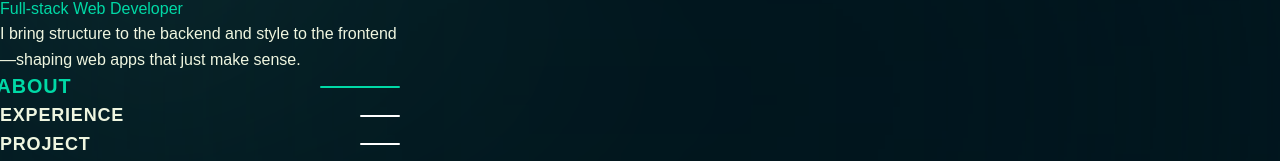
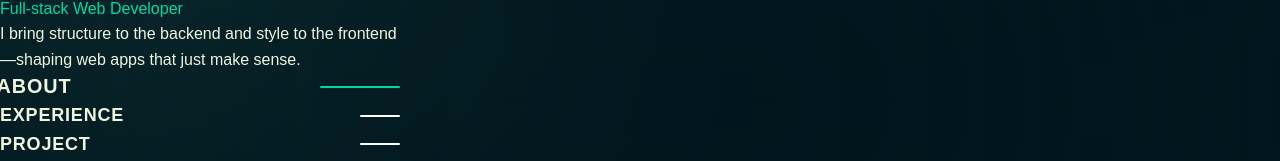
Before and after one commit to keithagreda/kagreda, a Next.js app in the folder keithagreda/: page / in a window 1280 px wide. Shown: the part 300-461 px from the top of the page. Built offline with nearby package versions, Linux system fonts and the light colour scheme.

Commit message:
fixed for build
fixed syntax errors

```diff
--- a/keithagreda/src/app/components/ExperienceCard.tsx
+++ b/keithagreda/src/app/components/ExperienceCard.tsx
@@ -1,6 +1,6 @@
 import React from "react";
 import style from "./ExperienceCard.module.css";
-import { Experience } from "../experience/page";
+import { Experience } from "./experience/Experience";
 
 const ExperienceCard: React.FC<Experience> = ({
   tenure,
--- a/keithagreda/src/app/about/page.tsx
+++ b/keithagreda/src/app/components/about/About.tsx
@@ -1,6 +1,6 @@
 import React, { forwardRef } from "react";
 
-const About = forwardRef<HTMLDivElement, {}>((props, ref) => {
+const About = forwardRef<HTMLDivElement>((props, ref) => {
   return (
     <div
       ref={ref}
--- a/keithagreda/src/app/experience/page.tsx
+++ b/keithagreda/src/app/components/experience/Experience.tsx
@@ -1,5 +1,5 @@
 import React, { forwardRef } from "react";
-import ExperienceCard from "../components/ExperienceCard";
+import ExperienceCard from "../ExperienceCard";
 
 export interface Experience {
   tenure: string;
@@ -28,7 +28,7 @@ const exps: Experience[] = [
   },
 ];
 
-const Experience = forwardRef<HTMLDivElement, {}>((props, ref) => {
+const Experience = forwardRef<HTMLDivElement>((props, ref) => {
   return (
     <div ref={ref} className="flex flex-col md:gap-4 px-1 md:px-0">
       <h1 className="text-xl font-semibold">Experience</h1>
--- a/keithagreda/src/app/projects/page.tsx
+++ b/keithagreda/src/app/components/projects/Project.tsx
@@ -1,5 +1,5 @@
 import React, { forwardRef } from "react";
-import ProjectCard, { ProjectDto } from "../components/ProjectCard";
+import ProjectCard, { ProjectDto } from "../ProjectCard";
 const projects: ProjectDto[] = [
   {
     id: 1,
@@ -24,7 +24,7 @@ const projects: ProjectDto[] = [
   // },
 ];
 
-const Projects = forwardRef<HTMLDivElement, {}>((props, ref) => {
+const Projects = forwardRef<HTMLDivElement>((props, ref) => {
   return (
     <div ref={ref} className="flex flex-col md:gap-4 px-1 md:px-0">
       <h1 className="text-xl font-semibold">Projects</h1>
--- a/keithagreda/src/app/globals.css
+++ b/keithagreda/src/app/globals.css
@@ -70,7 +70,7 @@ div {
 
 .navHighlight {
   font-weight: 600;
-  color: #00d9a6;
+
   transform: scale(1.1);
   transition: transform 0.3s ease, box-shadow 0.3s ease;
   display: inline-flex;
--- a/keithagreda/src/app/page.tsx
+++ b/keithagreda/src/app/page.tsx
@@ -1,8 +1,8 @@
 "use client";
-import ProfileDetail from "./profile-details/page";
-import About from "./about/page";
-import Experience from "./experience/page";
-import Project from "./projects/page";
+import ProfileDetail from "./profile-details/ProfileDetail";
+import About from "./components/about/About";
+import Experience from "./components/experience/Experience";
+import Project from "./components/projects/Project";
 import Blob from "./blob/page";
 import { useEffect, useRef, useState } from "react";
 
@@ -21,11 +21,11 @@ function useIsDesktop(breakpoint = 768) {
 
 export default function Home() {
   const isDesktop = useIsDesktop();
-  const aboutRef = useRef<HTMLDivElement | null>(null);
-  const experienceRef = useRef<HTMLDivElement | null>(null);
-  const projectRef = useRef<HTMLDivElement | null>(null);
+  const aboutRef = useRef<HTMLDivElement>(null);
+  const experienceRef = useRef<HTMLDivElement>(null);
+  const projectRef = useRef<HTMLDivElement>(null);
 
-  const scrollableRef = useRef<HTMLDivElement | null>(null);
+  const scrollableRef = useRef<HTMLDivElement>(null);
   const [activeSection, setActiveSection] = useState<string>("");
 
   useEffect(() => {
--- a/keithagreda/src/app/profile-details/page.tsx
+++ b/keithagreda/src/app/profile-details/ProfileDetail.tsx
@@ -10,7 +10,7 @@ type Props = {
   activeSection: string;
 };
 
-const Page = ({
+const ProfileDetail = ({
   aboutRef,
   experienceRef,
   projectRef,
@@ -102,4 +102,4 @@ const Page = ({
   );
 };
 
-export default Page;
+export default ProfileDetail;
```
Also changed, not shown: keithagreda/src/app/components/about/page.module.css (added), keithagreda/src/app/components/experience/page.module.css (added), keithagreda/src/app/components/projects/page.module.css (added).
